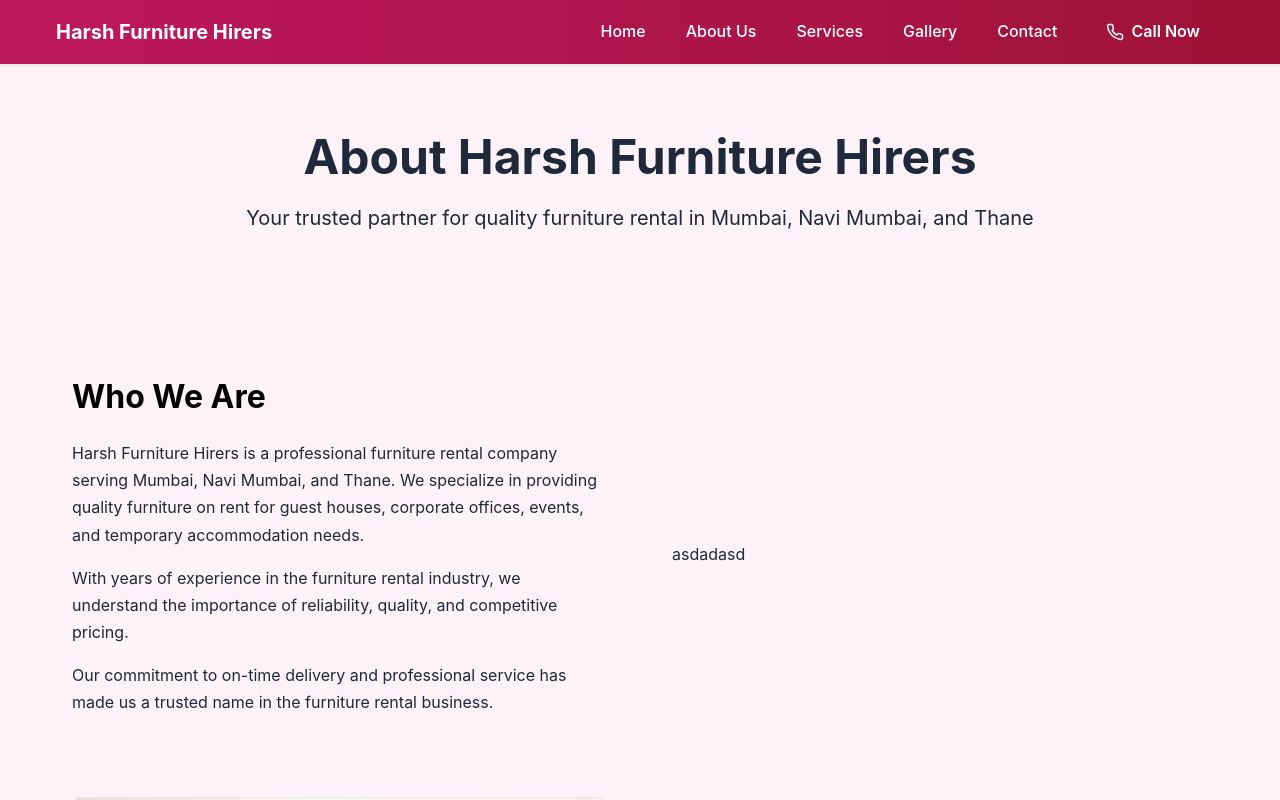
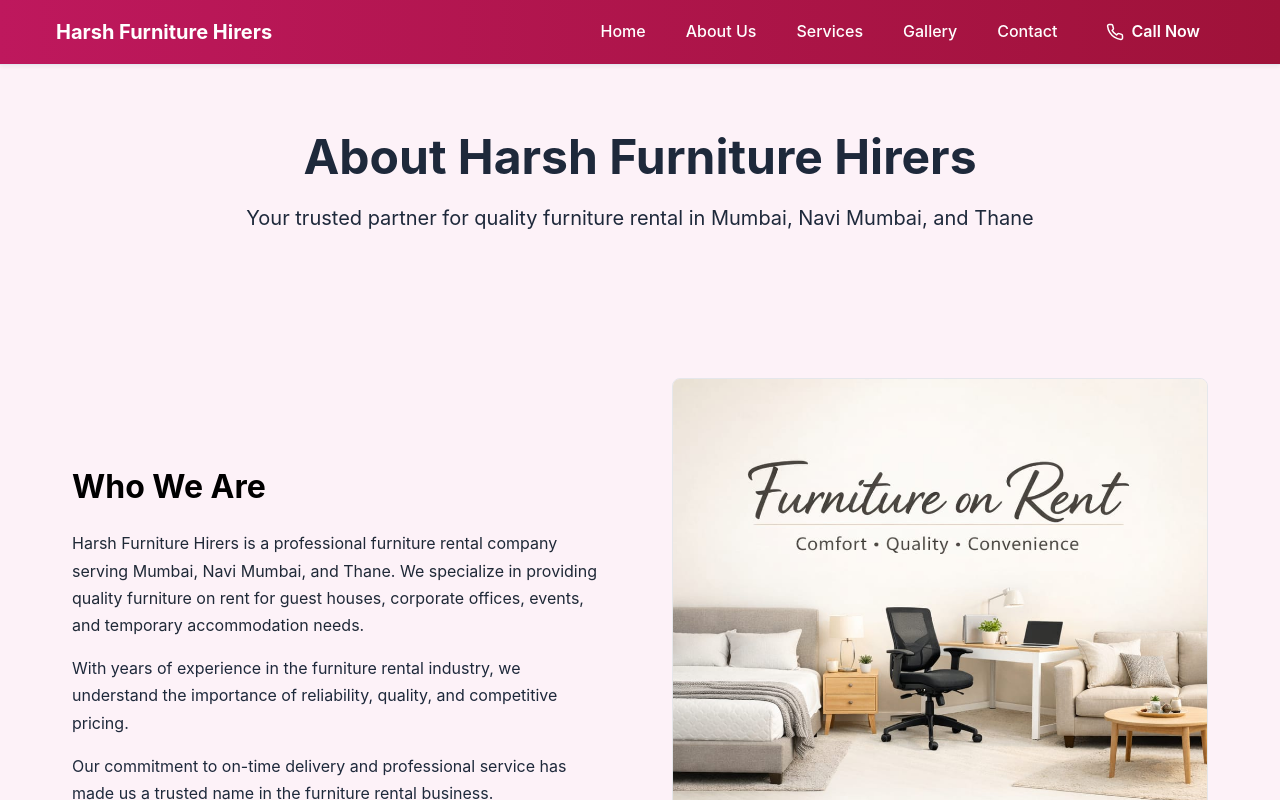
Before and after one commit to Kashyap2210/harsh-furniture-static-website, a React (Vite) app: page /about in a window 1280 px wide. Shown: the top 800 px of the page. Built offline with nearby package versions, Linux system fonts and the light colour scheme.

Commit message:
unused-code-remove

```diff
--- a/src/components/about/WhoWeAre.tsx
+++ b/src/components/about/WhoWeAre.tsx
@@ -23,7 +23,6 @@ export default function WhoWeAre() {
               made us a trusted name in the furniture rental business.
             </p>
           </div>
-          asdadasd
           <div className="content-image">
             <img
               src={aboutUs}
```
